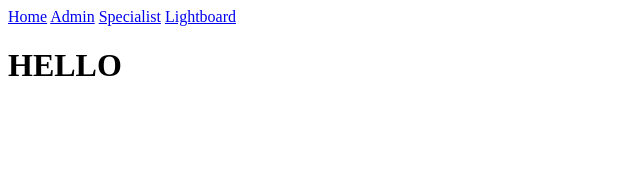
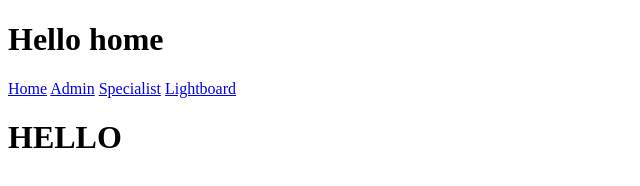
Before and after one commit to MatasVaitkevicius/NFQ-Academy-Front-End, a plain HTML site: page index.html in a window 1280 px wide. Shown: the whole page, without its empty margins (0-640 px from the left). Drawn offline with Linux system fonts and the light colour scheme.

Commit message:
Routing problem

```diff
--- a/app.js
+++ b/app.js
@@ -1,21 +1,31 @@
 import NavBar from './views/components/NavBar.js';
+import Utils from './utils/index.js'
 
 const routes = {
   '/': import('./views/pages/Home.js'),
   '/admin': import('./views/pages/Admin.js'),
   '/specialist': import('./views/pages/Specialist.js'),
   '/lightboard': import('./views/pages/Lightboard.js'),
+  '/404': import('./views/pages/fourOFour.js'),
 };
 
 const router = async () => {
   const navBar = null || document.getElementById('navbar_container');
+  const content = null || document.getElementById('page_container');
   console.log(navBar)
-  console.log(NavBar)
-  const [NAVBAR] = await Promise.all([
+  const request = Utils.parseRequestURL()
+  console.log(request)
+  const parsedURL = (request.resource ? '/' + request.resource : '/') + (request.id ? '/:id' : '') + (request.verb ? '/' + request.verb : '')
+  const page = routes[parsedURL] ? routes[parsedURL] : fourOFour;
+  console.log(content)
+  const [NAVBAR, PAGE] = await Promise.all([
     NavBar.render(),
+    page.then(p => p.default.render()),
   ]);
 
   navBar.innerHTML = NAVBAR;
+  content.innerHTML = PAGE;
+
 }
 
 window.addEventListener('hashchange', router);
--- a/index.html
+++ b/index.html
@@ -7,6 +7,7 @@
 </head>
 
 <body>
+  <div id="page_container"></div>
   <div id="navbar_container"></div>
   <h1>HELLO</h1>
   <script src="js/main.js"></script>
--- /dev/null
+++ b/js/admin.js
@@ -0,0 +1 @@
+import ClientList from './../clientList.js'
--- /dev/null
+++ b/utils/index.js
@@ -0,0 +1,23 @@
+const Utils = {
+  parseRequestURL: () => {
+    let url = location.hash.slice(1).toLowerCase() || '/';
+    let r = url.split("/");
+    let request = {
+      resource: null,
+      id: null,
+      verb: null,
+    }
+
+    request.resource = r[1];
+    request.id = r[2];
+    request.verb = r[3];
+
+    return request;
+  },
+
+  sleep: (ms) => {
+    return new Promise(resolve => setTimeout(resolve, ms));
+  }
+}
+
+export default Utils;
--- a/views/components/NavBar.js
+++ b/views/components/NavBar.js
@@ -3,10 +3,10 @@ const NavBar = {
     const view = /*html*/ `
     <div class="menu-navbar">
       <nav>
-      <a href="/">Home</a>
-      <a href="/admin">Admin</a>
-      <a href="/specialist">Specialist</a>
-      <a href="/lightboard">Lightboard</a>
+      <a href="/#/">Home</a>
+      <a href="/#/admin">Admin</a>
+      <a href="/#/specialist">Specialist</a>
+      <a href="/#/lightboard">Lightboard</a>
       </nav>
     </div>
     `
--- a/views/pages/Home.js
+++ b/views/pages/Home.js
@@ -3,9 +3,7 @@ const Home = {
     const view = /*html*/ `<h1>Hello home</h1>`
     return view
   },
-  after_render: async () => {
-
-  }
+  after_render: async () => {}
 
 }
 
--- a/views/pages/Lightboard.js
+++ b/views/pages/Lightboard.js
@@ -1,6 +1,7 @@
 const Lightboard = {
   render: async () => {
     const view = /*html*/ `<h1>Hello lightboard</h1>`
+    console.log(view)
     return view
   },
   after_render: async () => {}
--- a/views/pages/Specialist.js
+++ b/views/pages/Specialist.js
@@ -1,9 +1,16 @@
 const Specialist = {
   render: async () => {
-    const view = /*html*/ `<h1>Hello specialist</h1>`
+    const view = /*html*/ `
+        <h1> Specialist </h1>
+`
     return view
   },
-  after_render: async () => {}
+  after_render: async () => {
+    document.getElementById("myBtn").addEventListener("click", () => {
+      console.log('Yo')
+      alert('Yo')
+    })
+  }
 }
 
 export default Specialist
--- /dev/null
+++ b/views/pages/fourOFour.js
@@ -0,0 +1,12 @@
+const Error404 = {
+  render: async () => {
+    const view = /*html*/ `
+          <section class="section">
+              <h1> 404 Error </h1>
+          </section>
+      `
+    return view
+  },
+  after_render: async () => {}
+}
+export default Error404;
```
Also changed, not shown: clientList.js (added, +15 -0 lines), clientList.json (deleted, +0 -13 lines), specialist.html (+16 -0 lines).
